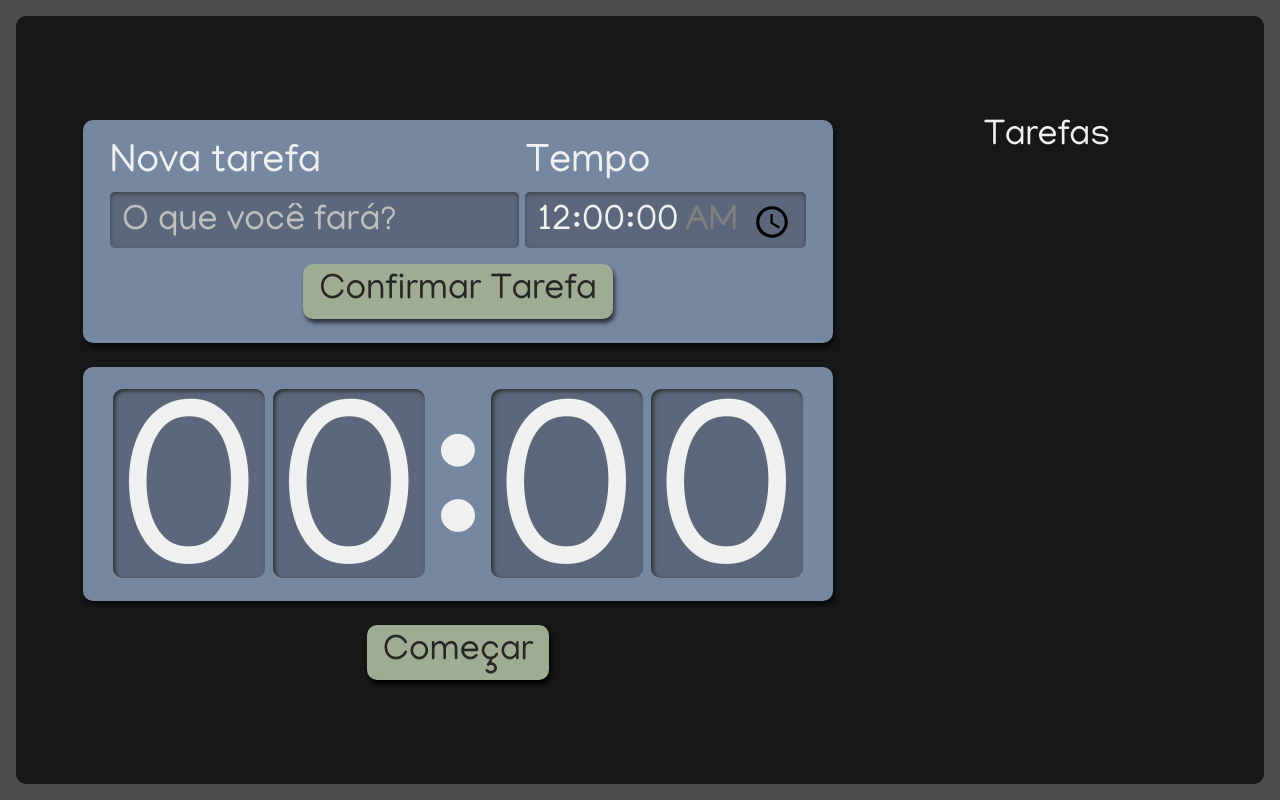
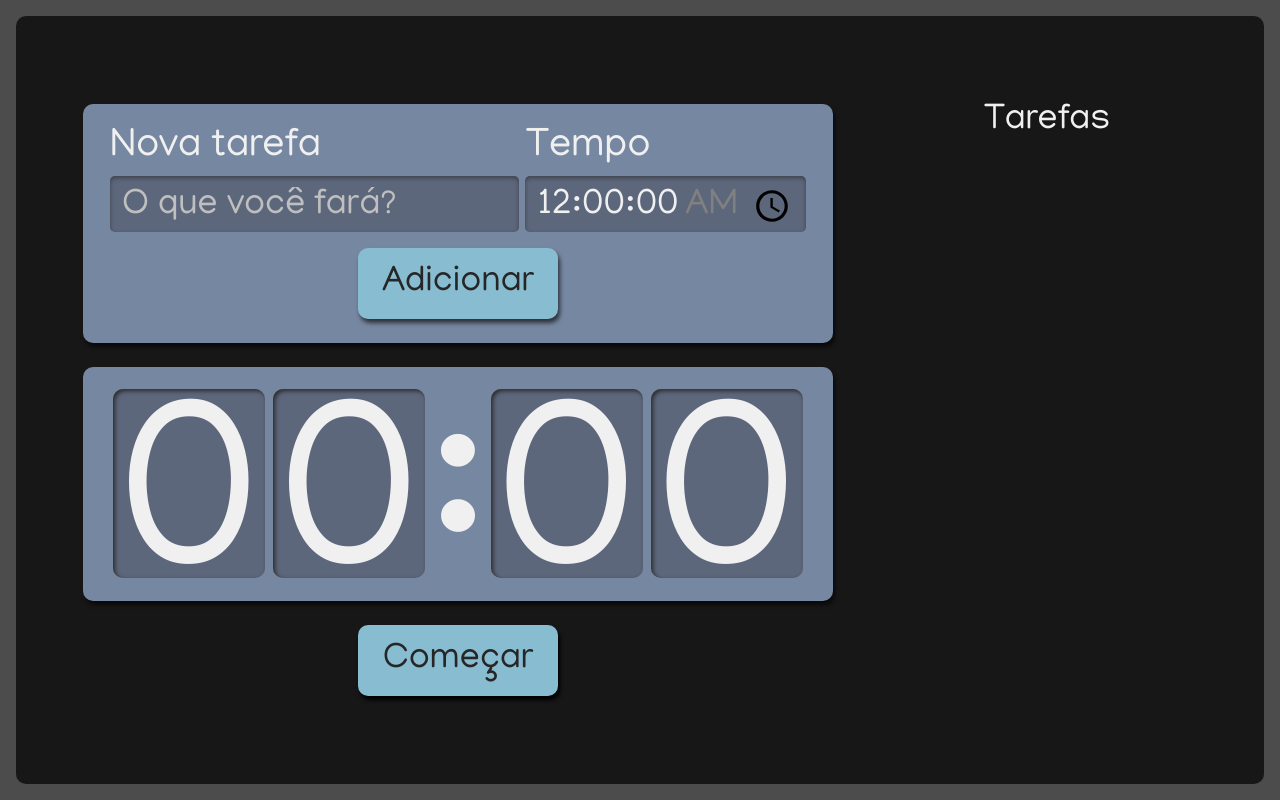
Before and after one commit to rafaballerini/ReactTypescriptCurso, a React (Create React App) app in the folder projeto/: page / in a window 1280 px wide. Built offline with nearby package versions, Linux system fonts and the light colour scheme.

Commit message:
Mudando os botoes e barra lateral

```diff
--- a/projeto/src/components/Form/index.tsx
+++ b/projeto/src/components/Form/index.tsx
@@ -48,7 +48,7 @@ export function Form (props: IFormProps) {
           onChange={(event) => { setTime(event.target.value) }}
           required/>
         </div>
-      <button type="submit">Confirmar Tarefa</button>
+      <button type="submit">Adicionar</button>
     </form>
   )
 }
--- a/projeto/src/components/Form/style.scss
+++ b/projeto/src/components/Form/style.scss
@@ -33,11 +33,12 @@
   }
 
   button {
+    width: 150px;
     align-self: center;
     color: #272626;
     font-size: 1.25rem;
-    background-color: #9DAC92;
-    padding: 8px 16px;
+    background-color: #88bcd1;
+    padding: 16px;
     border-radius: 10px;
     box-shadow: 2px 4px 4px #0000009F;
 
@@ -75,6 +76,7 @@
     }
 
     button {
+      width: 200px;
       grid-column-start: span 2;
       justify-self: center;
       font-size: 2.25rem;
--- a/projeto/src/components/List/style.scss
+++ b/projeto/src/components/List/style.scss
@@ -10,6 +10,7 @@
   ul {
     max-height: 350px;
     overflow-y: scroll;
+  	scrollbar-width: thin;
   }
 
   @media screen and (min-width:1280px) {
--- a/projeto/src/components/Stopwatch/style.scss
+++ b/projeto/src/components/Stopwatch/style.scss
@@ -19,10 +19,11 @@
   }
 
   button {
+    width: 150px;
     color: #272626;
     font-size: 1.25rem;
-    background-color: #9DAC92;
-    padding: 8px 16px;
+    background-color: #88bcd1;
+    padding: 16px;
     border-radius: 10px;
     box-shadow: 2px 4px 4px #000000;
 
@@ -39,6 +40,7 @@
     }
 
     button {
+      width: 200px;
       grid-column-start: span 2;
       justify-self: center;
       font-size: 2.25rem;
--- a/projeto/src/index.scss
+++ b/projeto/src/index.scss
@@ -77,3 +77,20 @@ body {
 #root {
 	width: 100%;
 }
+
+::-webkit-scrollbar {
+	width: 8px;
+}
+
+::-webkit-scrollbar-track {
+	background: unset;
+}
+
+::-webkit-scrollbar-thumb {
+	border-radius: 4px;
+	background: #888;
+}
+
+::-webkit-scrollbar-thumb:hover {
+	background: #555;
+}
```
